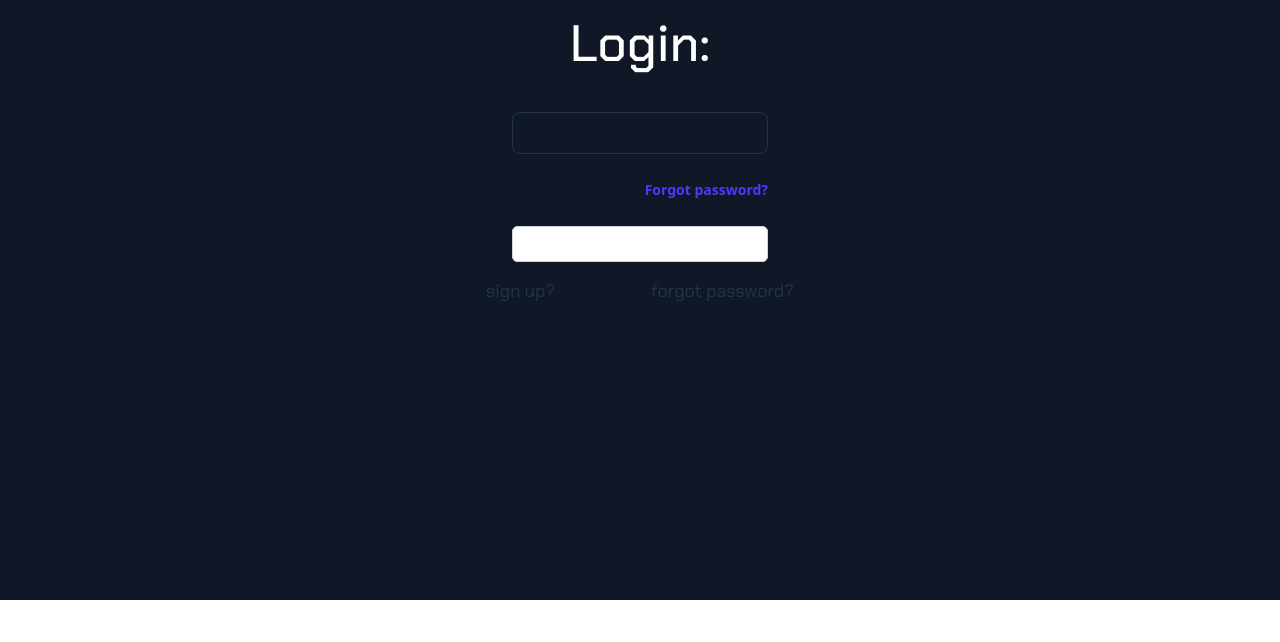
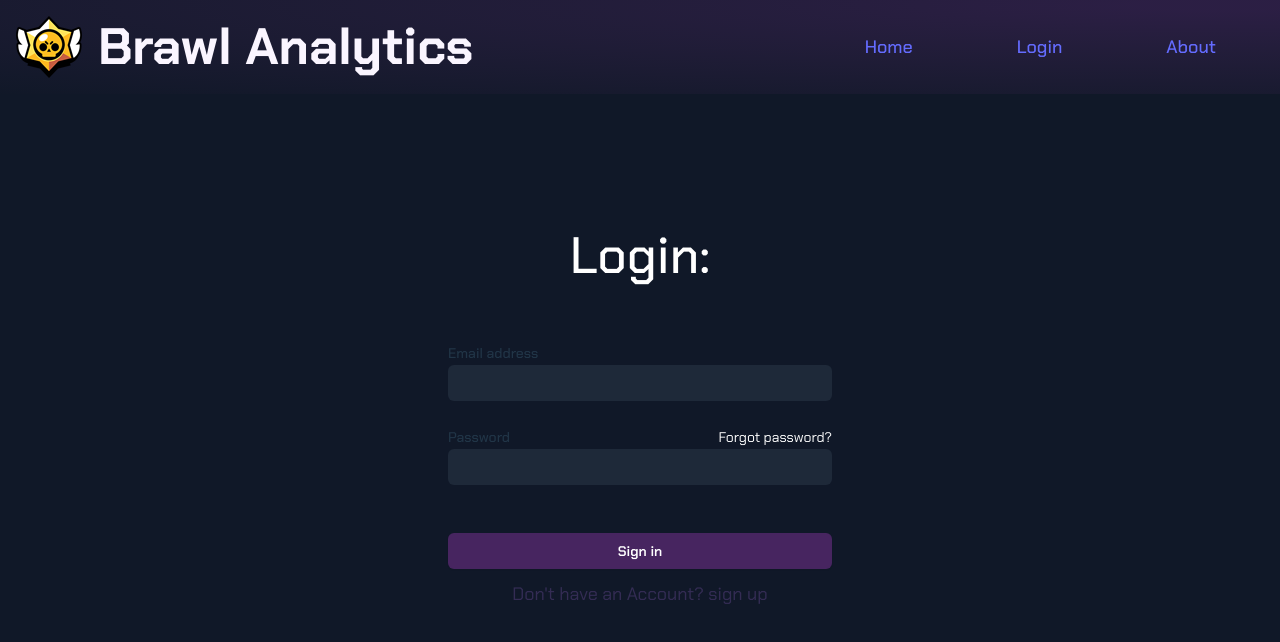
Before and after one commit to bob-th/brawl-analytics, a React (Vite) app in the folder web/: page /login in a window 1280 px wide. Shown: the top 642 px of the page. Built offline with nearby package versions, Linux system fonts and the light colour scheme.

Commit message:
finalized front-end basics, including routing, login, mainpage. graph and stats to be added

```diff
--- a/web/src/App.tsx
+++ b/web/src/App.tsx
@@ -14,9 +14,7 @@ function App() {
     }
     //call api
   }
-  return (
-    <>
-      <title>Brawl Analytics</title>
+  /*
       <header className='bg-radial-[at_95%_5%] from-nice_purple/50 from-5% to-gray-900'>
         <div className="flex justify-between items-center">
           <div className='flex justify-between items-center'>
@@ -41,6 +39,11 @@ function App() {
 
         </div>
       </header>
+      */
+  return (
+    <>
+      <title>Brawl Analytics</title>
+
 
       <div className='flex flex-col min-h-[75vh] justify-center items-center'>
 
--- /dev/null
+++ b/web/src/Header.tsx
@@ -0,0 +1,41 @@
+import { Link } from "react-router-dom";
+
+const Header = () =>{
+  return(
+    <header className='bg-radial-[at_95%_5%] from-nice_purple/50 from-5% to-gray-900'>
+      <div className="flex justify-between items-center">
+        <div className='flex justify-between items-center'>
+          <div className="flex p-4">
+            <img
+              src="/img/bslogo.png"
+              className="object-contain "
+            />
+          </div>
+          <h1 className='font-hello text-3xl font-bold text-purple-50'>
+            Brawl Analytics
+          </h1>
+        </div>
+        <div className="flex mr-4 space-x-2">
+            <Link to = "/">
+              <button type="button" className="px-12 hover:underline">
+                Home
+              </button>
+            </Link>
+            <Link to = "/login">
+              <button type="button" className="px-12 hover:underline">
+                Login
+              </button>
+            </Link>
+            <Link to = "/about">
+              <button type="button" className="px-12 hover:underline">
+                About
+              </button>
+            </Link>
+        </div>
+
+      </div>
+    </header>
+  )
+}
+
+export default Header;
--- /dev/null
+++ b/web/src/Layout.tsx
@@ -0,0 +1,18 @@
+import { Outlet } from 'react-router-dom';
+import Header from './Header'; // Your header component
+
+const Layout = () =>{
+    return(
+      <div className="min-h-screen flex flex-col">
+        <Header />
+
+      <main className="flex-grow p-4">
+        <Outlet />
+      </main>
+
+
+      </div>
+    )
+}
+
+export default Layout
--- a/web/src/Login.tsx
+++ b/web/src/Login.tsx
@@ -20,6 +20,8 @@ const Login = () =>
         ...prev,
         [name]: value
         }));
+        console.log("surprise", {userinfo});
+
     };
 
     // Handle form submission
@@ -31,8 +33,8 @@ const Login = () =>
 
 
     return (
-
-    <div className="min-h-[75vh] items-center flex flex-col">
+    <>
+    <div className="min-h-[75vh] items-center justify-center flex flex-col">
         <div>
                     <h1 className="p-4 text-white font-hello font-medium">
                         Login:
@@ -40,16 +42,16 @@ const Login = () =>
         </div>
 
 
-        <div className="flex justify-center items-center mb-4">
+        <div className="mt-10 sm:mx-auto sm:w-full sm:max-w-sm mb-3">
             <form action="#" method="POST" className="space-y-6">
                 <div>
-                    <label htmlFor="email" className="block text-sm/6 font-medium text-gray-900">
+                    <label htmlFor="email" className="block text-sm/6 font-medium font-hello">
                         Email address
                     </label>
                     <input
-                        className='w-64 px-4 py-2 border rounded-lg focus:outline-none focus:ring-2 focus:ring-blue-500'
+                        className='block w-full px-3 py-1.5 rounded-md bg-gray-800 sm:text-sm/6'
                         type="email"
-                        name="playerid"
+                        name="username"
                         required
                         onChange={onChangeHandler}
 
@@ -57,41 +59,49 @@ const Login = () =>
 
                     </input>
                 </div>
-                <div>
+                <div className="mb-12">
+                <div className = "">
                     <div className="flex items-center justify-between">
-                        <label htmlFor="password" className="block text-sm/6 font-medium text-gray-900">
+                        <label htmlFor="password" className="block text-sm/6 font-medium font-hello">
                         Password
                         </label>
                         <div className="text-sm">
-                            <p className="font-semibold text-indigo-600 hover:text-indigo-500">
+                            <p className="font-hello text-white hover:underline">
                                 Forgot password?
                             </p>
                         </div>
                     </div>
                 </div>
-                <div className="mt-2">
-                    <input
+                <input
                     id="password"
                     name="password"
                     type="password"
                     required
+                    onChange={onChangeHandler}
                     autoComplete="current-password"
-                    className="block w-full rounded-md bg-white px-3 py-1.5 text-base text-gray-900 outline-1 -outline-offset-1 outline-gray-300 placeholder:text-gray-400 focus:outline-2 focus:-outline-offset-2 focus:outline-indigo-600 sm:text-sm/6"
-                    />
+                    className="block w-full px-3 py-1.5 rounded-md bg-gray-800 sm:text-sm/6"
+                />
+                </div>
+                <div>
+                    <button
+                    type="submit"
+                    className="flex w-full bg-nice_purple justify-center rounded-md px-3 py-1.5 text-sm/6 font-semibold text-white shadow-xs hover:bg-indigo-500 "
+                    onSubmit={onSubmitHandler}
+                    >
+                    Sign in
+                    </button>
                 </div>
 
             </form>
         </div>
 
-        <div className="flex justify-between">
+        <div className="flex justify-left min-w-3.5 text-purple-400/20">
             <button type="button" className="px-12 hover:underline">
-              sign up?
-            </button>
-            <button type="button" className="px-12 hover:underline">
-              forgot password?
+              Don't have an Account? sign up
             </button>
         </div>
     </div>
+    </>
     )
 }
 export default Login
--- a/web/src/routes.tsx
+++ b/web/src/routes.tsx
@@ -1,22 +1,28 @@
 import App from "./App.tsx"
 import Login from "./Login.tsx"
 import About from "./About.tsx"
+import Layout from "./Layout.tsx"
 import { type RouteObject } from 'react-router-dom';
 
 const routes: RouteObject[] = [
     {
-        path: "/",
+    path: "/",
+    element: <Layout />, // Wrap all routes with layout
+    children: [
+      {
+        index: true, // Equivalent to path: "/"
         element: <App />,
-    },
-    {
+      },
+      {
         path: "/login",
         element: <Login />,
-    },
-    {
+      },
+      {
         path: "/about",
         element: <About />,
+      },
+    ],
     },
-
 
 ];
 
```
